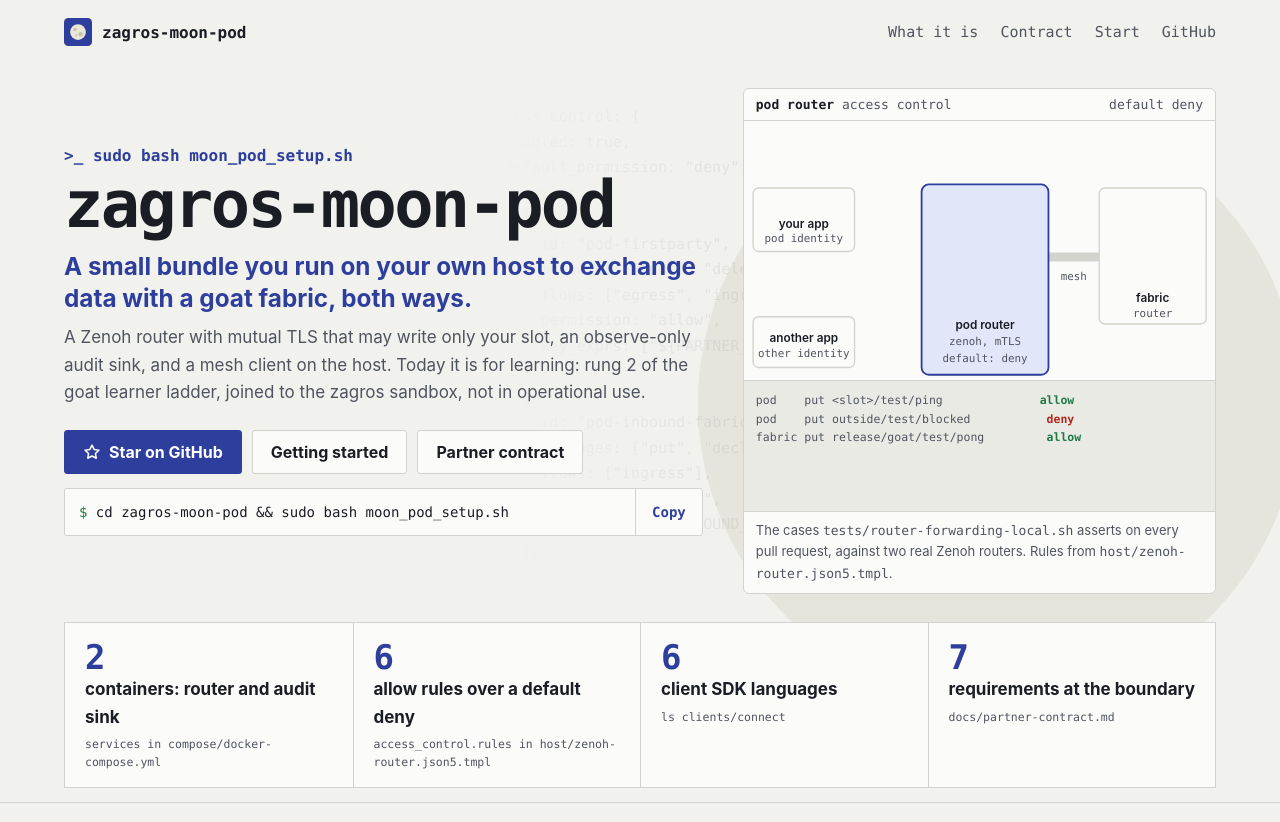
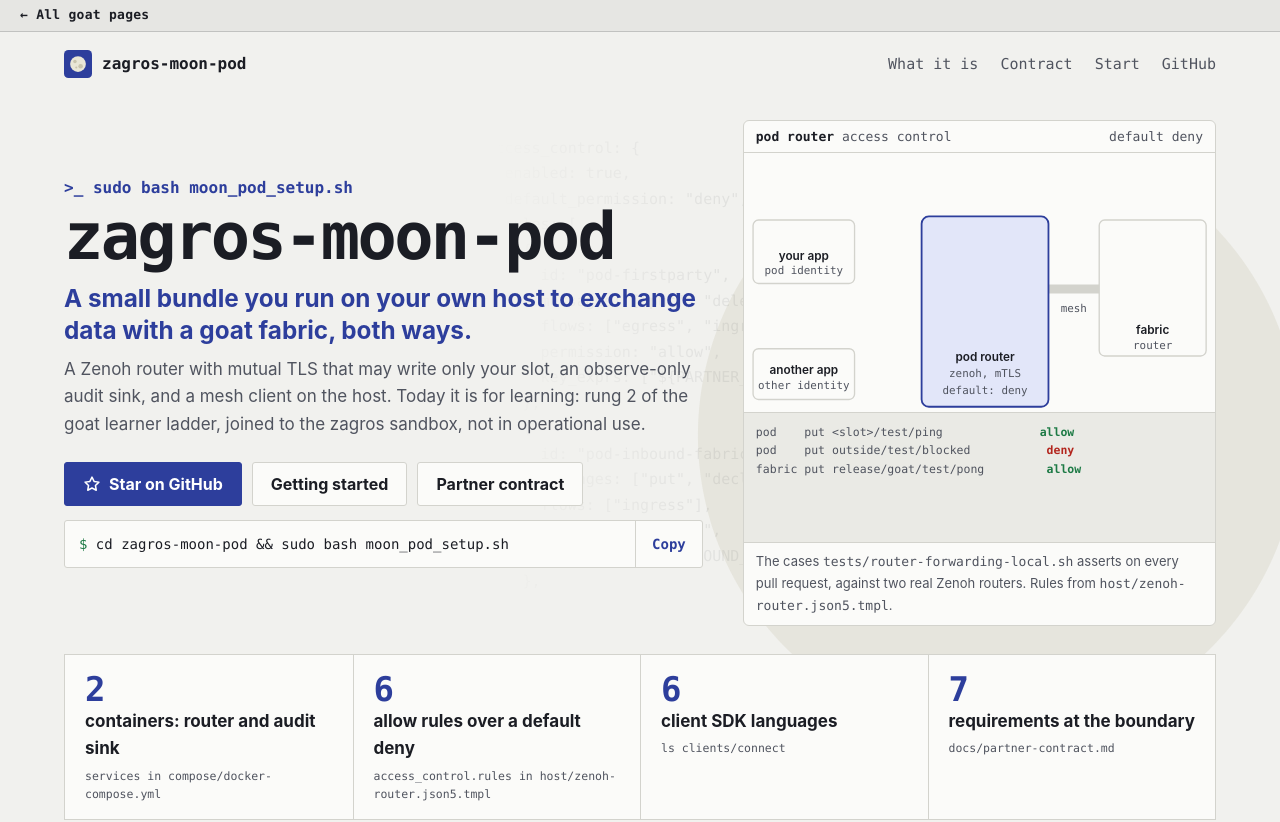
Before and after one commit to USAREUR-AF/zagros-moon-pod, a plain HTML site: page site/index.html in a window 1280 px wide. Shown: the top 822 px of the page. Drawn offline with Linux system fonts and the light colour scheme; no server answers; files whose address does not match are found by name.

Commit message:
docs(site): link back to the catalogue of all goat landing pages (#31)
docs(site): link back to the catalogue of all goat landing pages

The page opens with the goat-tree strip, "← All goat pages", linking to
https://usareur-af.github.io/goatdocs/goat/pages/, so a reader exploring
one goat project can reach all of them. The strip is the same on every
goat landing page and takes its colors from the page. It is part of the
splash-page skill's first screen (goatdocs #77).

Signed-off-by: dlf-dds <75442772+dlf-dds@users.noreply.github.com>

```diff
--- a/site/index.html
+++ b/site/index.html
@@ -7,8 +7,13 @@
 <meta name="description" content="A small software bundle you run on your own host to join a goat data fabric and exchange data with it in both directions. Used today to learn.">
 <link rel="icon" href="assets/icon.svg" type="image/svg+xml">
 <link rel="stylesheet" href="assets/site.css">
+<style>/* goat-tree: the same strip on every goat landing page, back to the catalogue of them all */
+.goat-tree{font:600 13px/1.3 ui-monospace,"SF Mono",Menlo,Consolas,monospace;letter-spacing:.02em;padding:7px max(20px,env(safe-area-inset-left,0px));border-bottom:1px solid color-mix(in srgb,currentColor 18%,transparent);background:color-mix(in srgb,currentColor 5%,transparent)}
+.goat-tree a{color:inherit;text-decoration:none}.goat-tree a:hover,.goat-tree a:focus-visible{text-decoration:underline;text-underline-offset:3px}
+@media print{.goat-tree{display:none}}</style>
 </head>
 <body>
+<nav class="goat-tree" aria-label="goat pages"><a href="https://usareur-af.github.io/goatdocs/goat/pages/"><span aria-hidden="true">&larr;</span> All goat pages</a></nav>
 <div class="wrap">
   <header class="top">
     <a class="brand" href="#top"><img src="assets/icon.svg" width="28" height="28" alt="">zagros-moon-pod</a>
```
